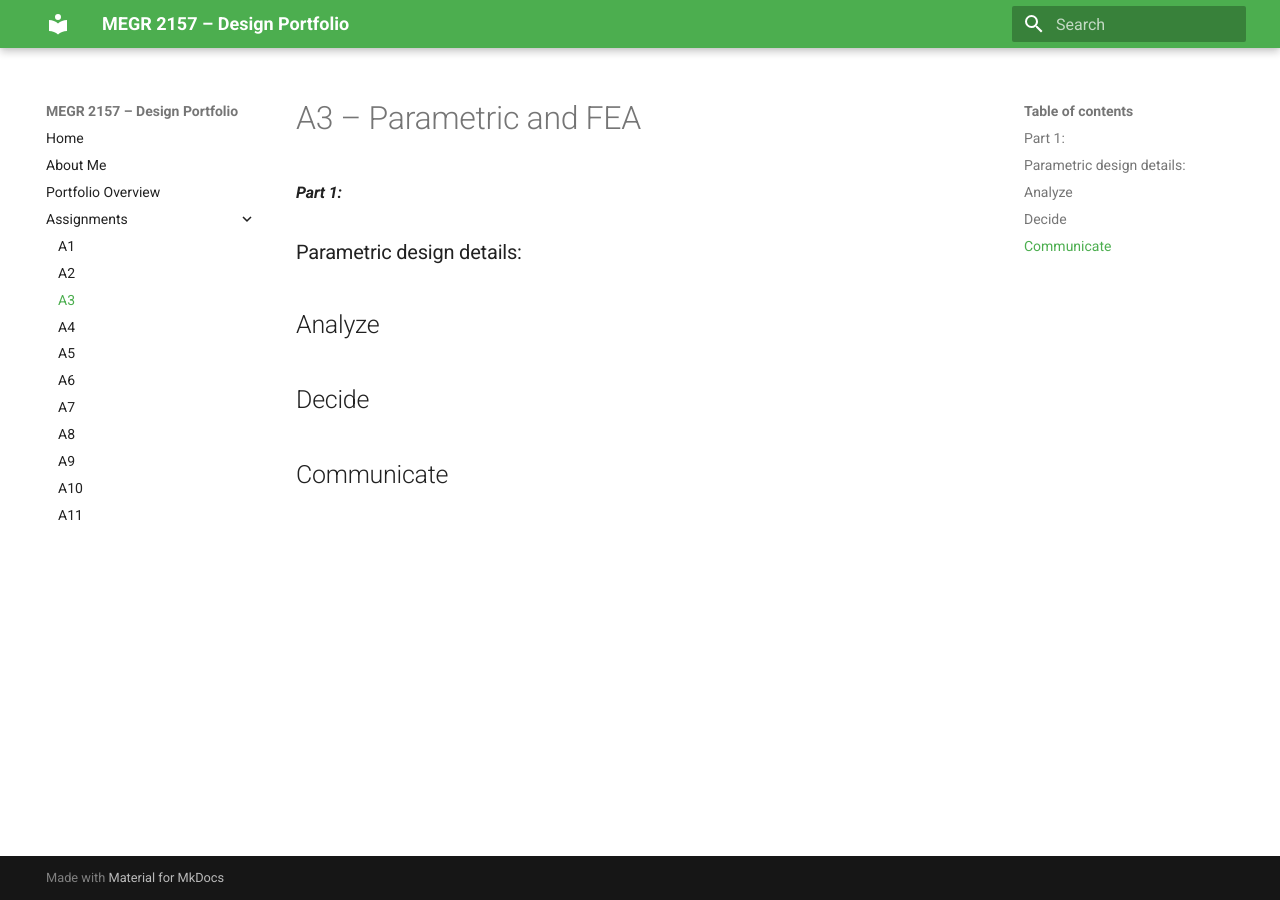
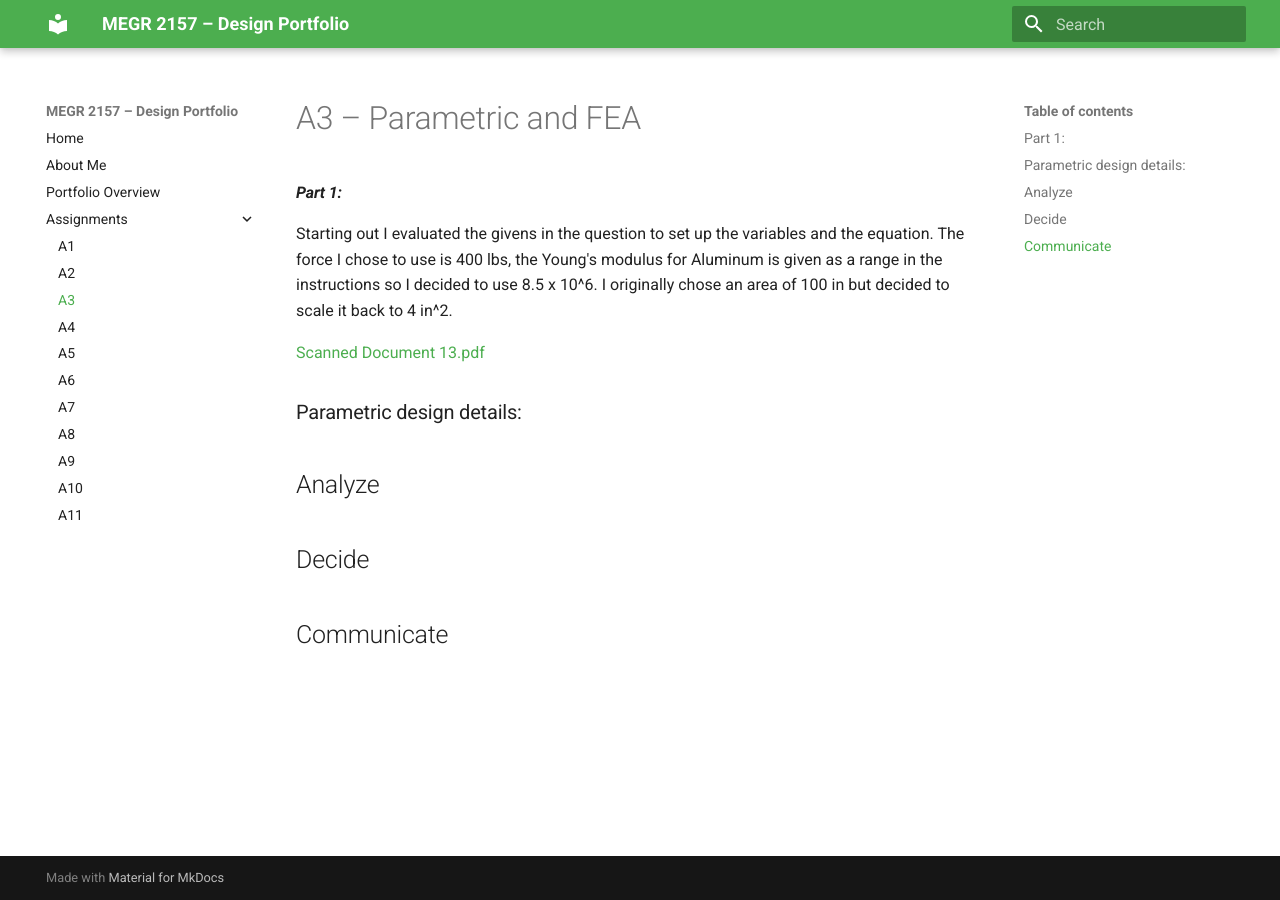
Before and after one commit to bhuttenb/megr2157-design, an MkDocs documentation site: the page built from docs/assignments/A03/index.md, in a window 1280 px wide. Built offline with MkDocs 1.6.1 and Material for MkDocs 9.7.7, drawn with Linux system fonts in a browser that asks for light colours.

Commit message:
Update index.md with Part 1 details for A3
Added initial evaluation and parameters for Part 1 of A3.

```diff
--- a/docs/assignments/A03/index.md
+++ b/docs/assignments/A03/index.md
@@ -1,6 +1,9 @@
 # A3 – Parametric and FEA
 
 ####*Part 1:*
+Starting out I evaluated the givens in the question to set up the variables and the equation. The force I chose to use is 400 lbs, the Young's modulus for Aluminum is given as a range in the instructions so I decided to use 8.5 x 10^6. I originally chose an area of 100 in but decided to scale it back to 4 in^2.
+
+[Scanned Document 13.pdf](https://github.com/user-attachments/files/32031355/Scanned.Document.13.pdf)
 
 ###Parametric design details:
 
```
